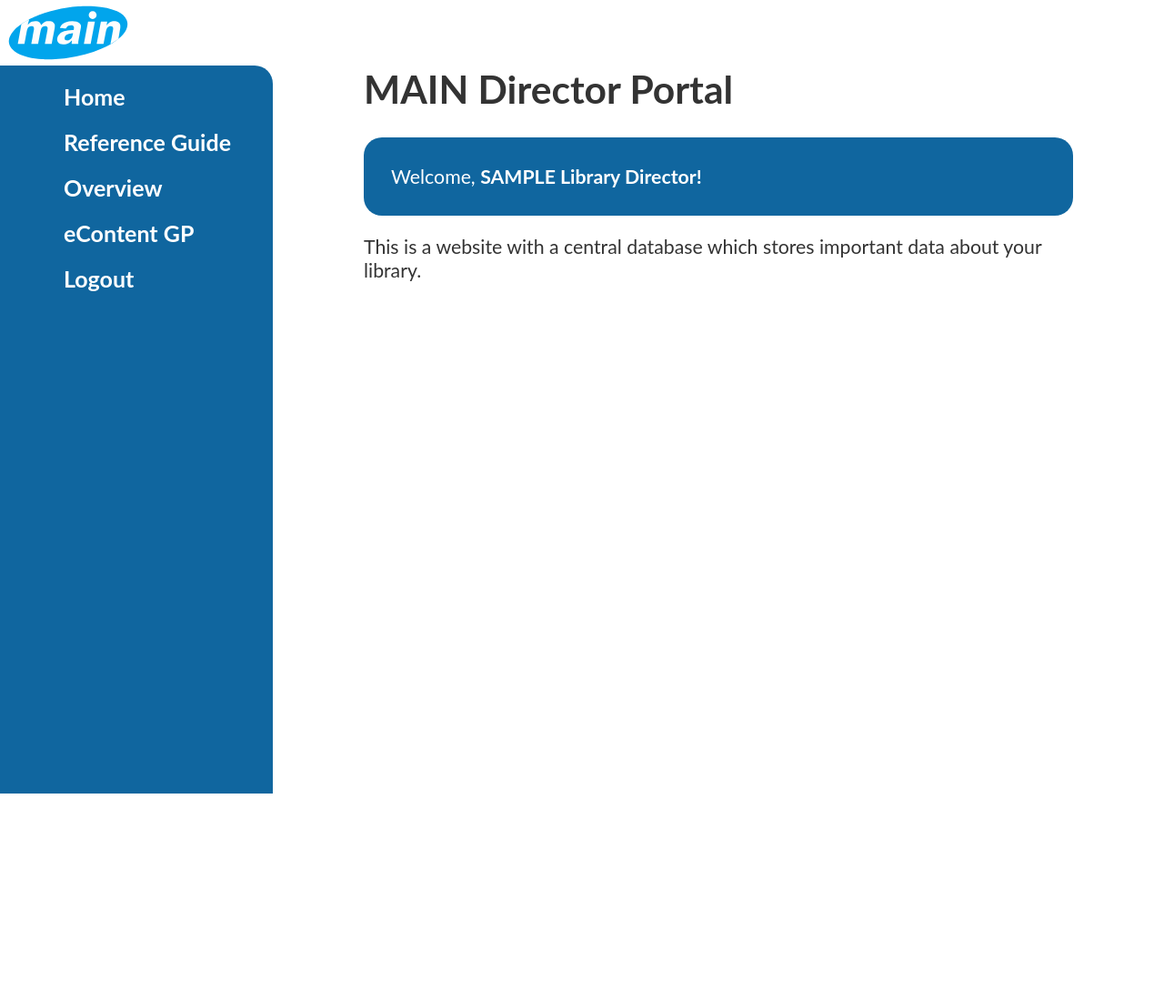
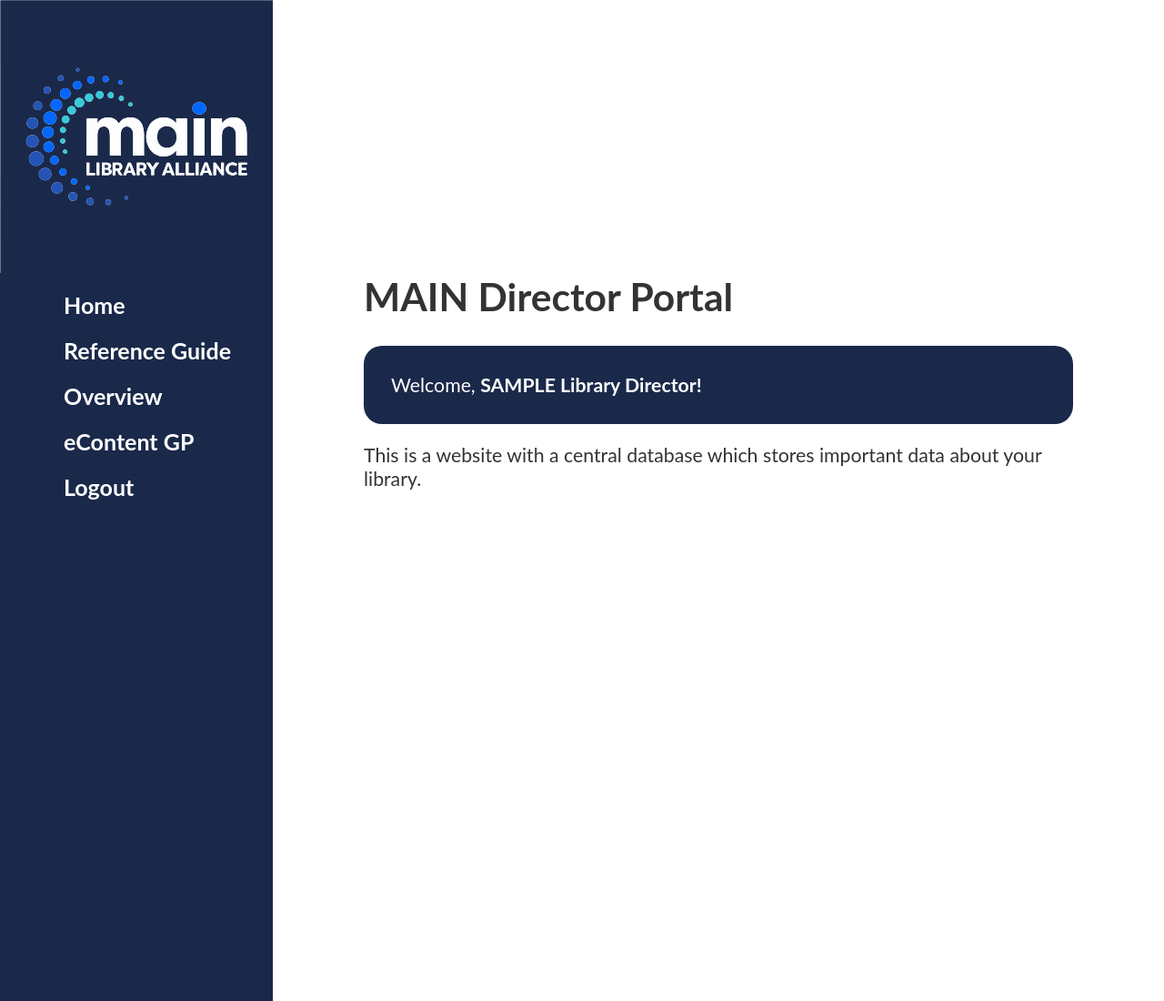
Before and after one commit to Main-Library-Alliance/main-director-portal, a PHP site: page /portal/index.php in a window 1280 px wide. Shown: the whole page at 91% size. Before the commit the page ends 872 px from the top, so only its background shows below. Run offline with PHP 8.4, Linux system fonts and the light colour scheme; the visitor is signed in with stand-in values (Sample User, id 1); data that the repository does not hold is empty; some web fonts are replaced.

Commit message:
Update repo to match live site

```diff
--- a/admin/it/ips/index.php
+++ b/admin/it/ips/index.php
@@ -21,7 +21,7 @@ include "../../../adminOnly.php";
                 <?php include "../../../portal/sidebar.php"; ?>
                     <main>
                         <h1>IP Addresses</h1>
-                        <form action="export.php" method="post">
+                         <form action="export.php" method="post">
 
                         <input type="submit" class="btn" value="Export">
                         </form>
--- a/assets/css/style.css
+++ b/assets/css/style.css
@@ -1,5 +1,5 @@
 :root {
-    --mainblue:#10669f;
+    --mainblue:#1a294a;
     --lightacc:#EFEFF0;
     --mainorange:#E08941;
     --lightblue:#baedfd;
@@ -20,6 +20,8 @@ body a {
     font-weight:bold;
     color:var(--mainblue);
     text-decoration:none;
+    width:100%;
+    max-width:300px;
 }
 .container {
     max-width:900px;
@@ -68,7 +70,7 @@ details > .info {
 
 .sidebar, .right-sidebar {
     background-color:var(--mainblue);
-    border-top-right-radius:20px;
+    border-top-right-radius:0px;
     position:relative;
     width:300px;
     min-width:300px;
@@ -205,7 +207,7 @@ table {
     width:100%;
 }
 .logo {
-    max-width:150px;
+    max-width:300px;
 }
 section {
     padding-top:20px;
```
Also changed, not shown: assets/LI-ProfilePic.jpg (added), assets/logo.png, assets/logo.svg, 3 other files.
